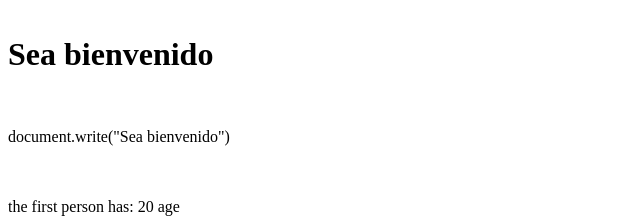
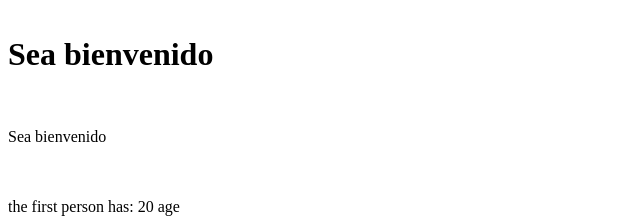
Before and after one commit to seleneoviedo/ONE---clases-3-y-4, a plain HTML site: page index.html in a window 1280 px wide. Shown: the part 1518-1736 px from the top of the page, without its empty margins (0-640 px from the left). Drawn offline with Linux system fonts and the light colour scheme.

Commit message:
1 file modified

```diff
--- a/index.html
+++ b/index.html
@@ -159,10 +159,9 @@ clase<html>
      </script>
  <br>
      <h1>Sea bienvenido</h1>
-     <script>
-     </script>
-  <br>
-     <p> document.write("Sea bienvenido") </p>
+
+     <br>
+     <p> Sea bienvenido </p>
 <script>
       document.write ("<br>")
       document.write ("<br>")
```
